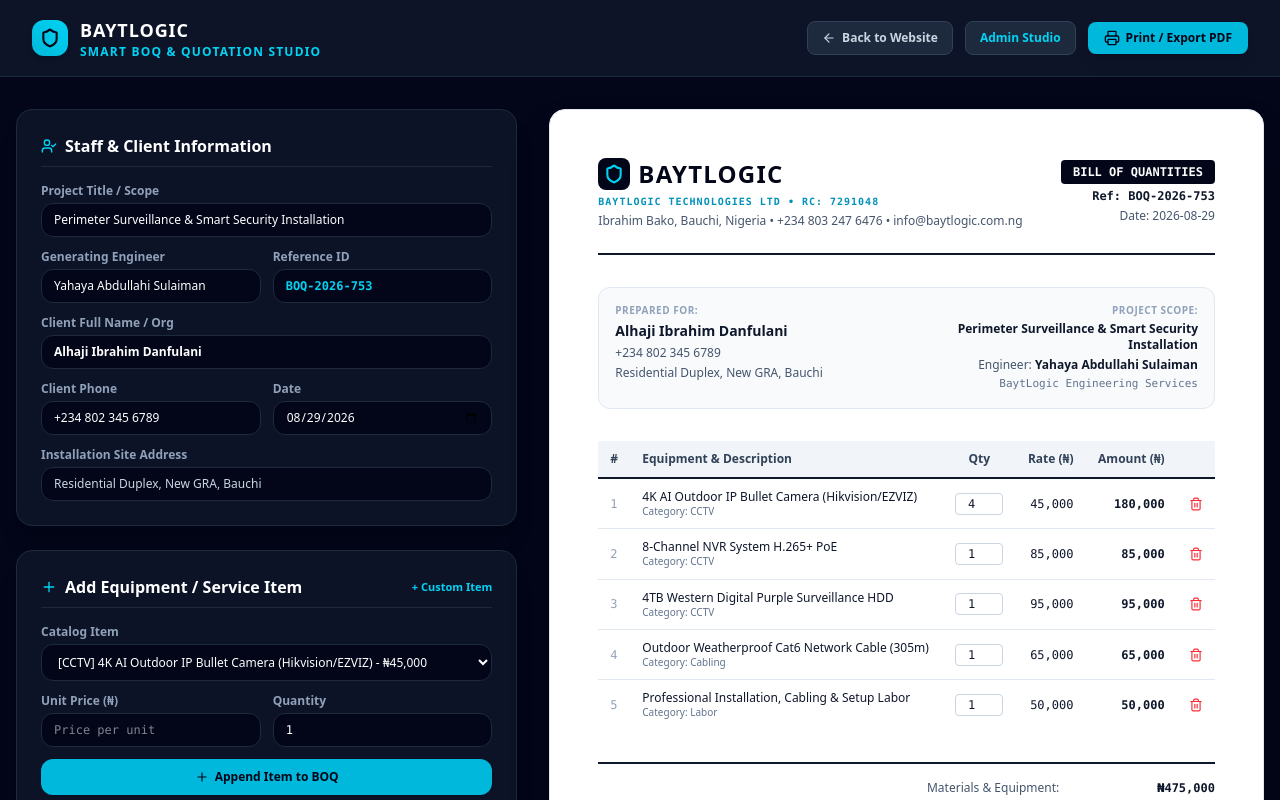
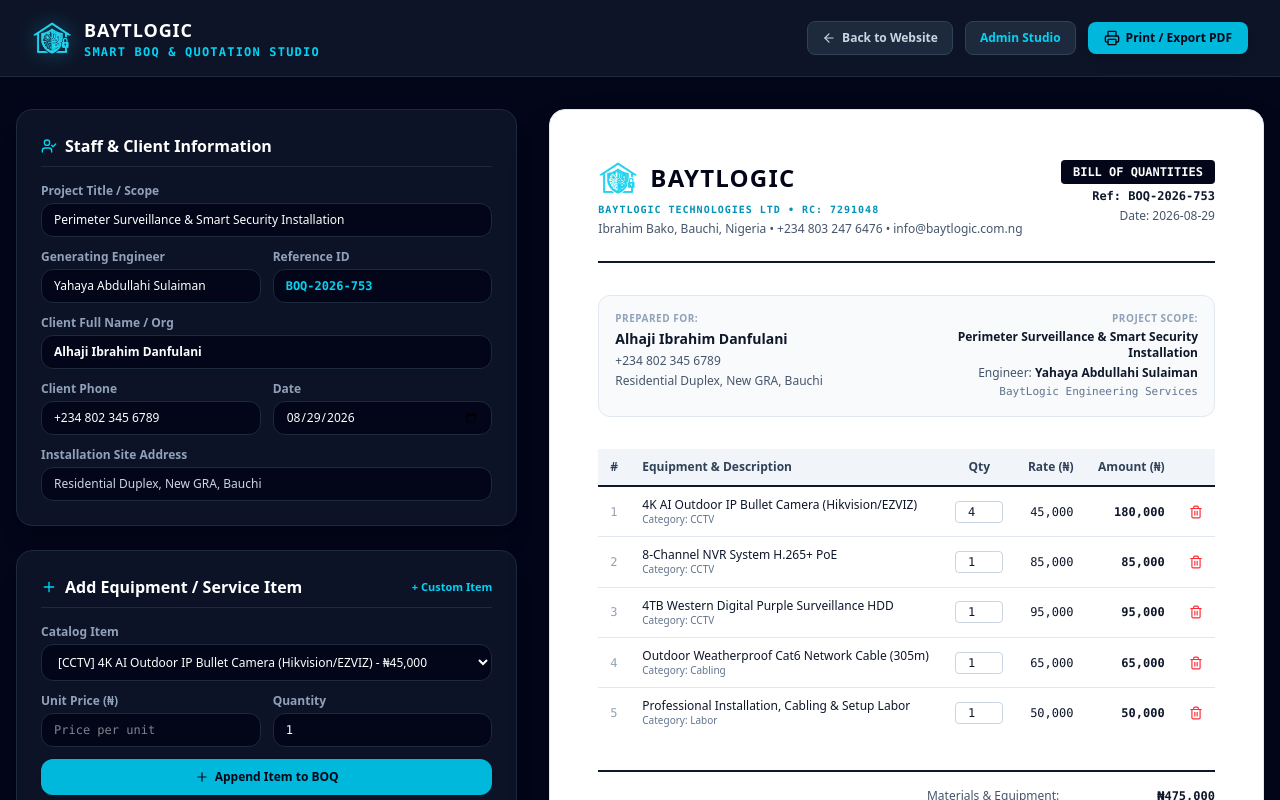
Before and after one commit to abu-ruqayyah/baytlogic-v2, a Next.js app: page /boq in a window 1280 px wide. Shown: the top 800 px of the page. Built offline with nearby package versions, Linux system fonts and the light colour scheme.

Commit message:
fix: integrate official BaytLogic institutional logos and watermarks across all pages and certificates

```diff
--- a/app/admin/page.tsx
+++ b/app/admin/page.tsx
@@ -135,13 +135,15 @@
       {/* Admin Header */}
       <header className="bg-slate-900/90 backdrop-blur-md border-b border-slate-800 sticky top-0 z-50 py-3.5 px-4 sm:px-8">
         <div className="max-w-7xl mx-auto flex flex-wrap items-center justify-between gap-4">
-          <Link href="/" className="flex items-center gap-3 hover:opacity-90 transition">
-            <div className="w-9 h-9 rounded-xl bg-gradient-to-tr from-cyan-500 to-cyan-400 flex items-center justify-center shadow-md">
-              <Shield className="w-5 h-5 text-slate-950 stroke-[2.5]" />
-            </div>
+          <Link href="/" className="flex items-center gap-3 hover:opacity-90 transition group">
+            <img
+              src="/assets/baytlogic-icon-cyan.png"
+              alt="BaytLogic Logo"
+              className="w-10 h-10 object-contain drop-shadow-[0_0_10px_rgba(34,211,238,0.4)] group-hover:scale-105 transition-transform duration-300"
+            />
             <div>
               <span className="font-extrabold text-lg tracking-wider text-white">BAYTLOGIC</span>
-              <span className="text-xs text-cyan-400 block font-semibold tracking-widest uppercase">Admin Management Studio</span>
+              <span className="text-xs text-cyan-400 block font-semibold tracking-widest uppercase font-mono">Admin Management Studio</span>
             </div>
           </Link>
 
--- a/app/boq/page.tsx
+++ b/app/boq/page.tsx
@@ -130,13 +130,15 @@
       {/* Top Bar (Hidden on Print) */}
       <header className="no-print bg-slate-900/90 backdrop-blur-md border-b border-slate-800 sticky top-0 z-50 py-4 px-4 sm:px-8">
         <div className="max-w-7xl mx-auto flex flex-wrap items-center justify-between gap-4">
-          <Link href="/" className="flex items-center gap-3 hover:opacity-90 transition">
-            <div className="w-9 h-9 rounded-xl bg-gradient-to-tr from-cyan-500 to-cyan-400 flex items-center justify-center shadow-md">
-              <Shield className="w-5 h-5 text-slate-950 stroke-[2.5]" />
-            </div>
+          <Link href="/" className="flex items-center gap-3 hover:opacity-90 transition group">
+            <img
+              src="/assets/baytlogic-icon-cyan.png"
+              alt="BaytLogic Logo"
+              className="w-10 h-10 object-contain drop-shadow-[0_0_10px_rgba(34,211,238,0.4)] group-hover:scale-105 transition-transform duration-300"
+            />
             <div>
               <span className="font-extrabold text-lg tracking-wider text-white">BAYTLOGIC</span>
-              <span className="text-xs text-cyan-400 block font-semibold tracking-widest uppercase">Smart BOQ & Quotation Studio</span>
+              <span className="text-xs text-cyan-400 block font-semibold tracking-widest uppercase font-mono">Smart BOQ & Quotation Studio</span>
             </div>
           </Link>
 
@@ -373,10 +375,12 @@
             {/* Header / Institutional Branding */}
             <div className="flex flex-wrap items-start justify-between gap-6 pb-6 border-b-2 border-slate-900">
               <div className="space-y-1">
-                <div className="flex items-center gap-2">
-                  <div className="w-8 h-8 rounded-lg bg-slate-950 flex items-center justify-center text-white">
-                    <Shield className="w-5 h-5 text-cyan-400 stroke-[2.5]" />
-                  </div>
+                <div className="flex items-center gap-3">
+                  <img
+                    src="/assets/baytlogic-icon-cyan.png"
+                    alt="BaytLogic Logo"
+                    className="w-10 h-10 object-contain"
+                  />
                   <h1 className="text-2xl font-extrabold tracking-wider text-slate-950">BAYTLOGIC</h1>
                 </div>
                 <p className="text-[10px] font-bold uppercase tracking-widest text-cyan-600 font-mono">
--- a/app/card/page.tsx
+++ b/app/card/page.tsx
@@ -134,9 +134,11 @@
           className="mb-8 flex justify-center items-center gap-2.5 cursor-pointer"
           onClick={() => (window.location.href = '/')}
         >
-          <div className="w-10 h-10 rounded-xl bg-gradient-to-tr from-cyan-500 to-cyan-400 flex items-center justify-center shadow-lg shadow-cyan-500/20">
-            <Shield className="w-5 h-5 text-zinc-950 stroke-[2]" />
-          </div>
+          <img
+            src="/assets/baytlogic-icon-cyan.png"
+            alt="BaytLogic Logo"
+            className="w-10 h-10 object-contain drop-shadow-[0_0_12px_rgba(34,211,238,0.4)]"
+          />
           <div className="text-left">
             <span className="font-extrabold text-white text-lg tracking-tight block leading-none">BAYTLOGIC</span>
             <span className="text-[10px] text-cyan-400 tracking-widest uppercase font-bold font-mono">TECHNOLOGIES</span>
--- a/app/certificate/page.tsx
+++ b/app/certificate/page.tsx
@@ -262,12 +262,23 @@
             <div className="border border-[#0f2847] p-1.5 h-full relative">
               <div className="border-[1.5px] border-[#c59b27] p-6 sm:p-8 h-full flex flex-col justify-between relative bg-transparent">
 
+                {/* Watermark */}
+                <div className="absolute inset-0 flex items-center justify-center pointer-events-none z-0">
+                  <img
+                    src="/assets/new_projects/logo.png"
+                    alt="BaytLogic Watermark"
+                    className="w-72 sm:w-80 h-auto object-contain opacity-[0.04] grayscale"
+                  />
+                </div>
+
                 {/* 1. Header: BaytLogic Logo & Institutional Branding */}
-                <div className="text-center space-y-1">
+                <div className="text-center space-y-1 relative z-10">
                   <div className="flex justify-center items-center pb-1">
-                    <div className="w-12 h-12 rounded-xl bg-gradient-to-tr from-cyan-600 to-cyan-500 flex items-center justify-center shadow-md">
-                      <ShieldCheck className="w-7 h-7 text-white stroke-[2.5]" />
-                    </div>
+                    <img
+                      src="/assets/new_projects/logo.png"
+                      alt="Official BaytLogic Logo"
+                      className="h-14 sm:h-16 w-auto object-contain mx-auto"
+                    />
                   </div>
                   <h2 className="font-sans text-xl sm:text-2xl font-black tracking-[0.2em] text-[#0f2847] uppercase">
                     BAYTLOGIC TECHNOLOGIES
--- a/app/dashboard/invoices/InvoiceDashboardClient.tsx
+++ b/app/dashboard/invoices/InvoiceDashboardClient.tsx
@@ -183,11 +183,13 @@
       {/* DASHBOARD HEADER */}
       <header className="no-print bg-zinc-900/80 border-b border-zinc-800 py-4 px-6 sticky top-0 backdrop-blur-md z-30 flex justify-between items-center">
         <div className="flex items-center gap-2.5">
-          <div className="w-8 h-8 rounded-lg bg-cyan-500 flex items-center justify-center">
-            <Shield className="w-4 h-4 text-zinc-950 stroke-[2.5]" />
-          </div>
+          <img
+            src="/assets/baytlogic-icon-cyan.png"
+            alt="BaytLogic Logo"
+            className="w-8 h-8 object-contain drop-shadow-[0_0_8px_rgba(34,211,238,0.4)]"
+          />
           <div>
-            <span className="font-extrabold text-sm tracking-tight block leading-none">BAYTLOGIC</span>
+            <span className="font-extrabold text-sm tracking-tight block leading-none text-white">BAYTLOGIC</span>
             <span className="text-[8px] text-cyan-400 tracking-widest uppercase font-bold font-mono">STAFF PORTAL</span>
           </div>
         </div>
--- a/app/dashboard/login/page.tsx
+++ b/app/dashboard/login/page.tsx
@@ -75,9 +75,11 @@
       <div className="max-w-md w-full relative z-10">
 
         <div className="mb-8 flex justify-center items-center gap-3">
-          <div className="w-12 h-12 rounded-xl bg-gradient-to-tr from-cyan-500 to-cyan-400 flex items-center justify-center shadow-lg shadow-cyan-500/20">
-            <Shield className="w-6 h-6 text-zinc-950 stroke-[2.5]" />
-          </div>
+          <img
+            src="/assets/baytlogic-icon-cyan.png"
+            alt="BaytLogic Logo"
+            className="w-12 h-12 object-contain drop-shadow-[0_0_15px_rgba(34,211,238,0.4)]"
+          />
           <div className="text-left">
             <span className="font-extrabold text-white text-xl tracking-tight block leading-none">BAYTLOGIC</span>
             <span className="text-[11px] text-cyan-400 tracking-widest uppercase font-bold font-mono">TECHNOLOGIES</span>
--- a/app/page.tsx
+++ b/app/page.tsx
@@ -71,9 +71,11 @@
       <header className="sticky top-0 z-50 w-full border-b border-slate-800/80 bg-slate-900/85 backdrop-blur-xl transition-all duration-300">
         <div className="max-w-7xl mx-auto px-4 sm:px-6 lg:px-8 h-20 flex items-center justify-between">
           <a href="#" className="flex items-center gap-3 group">
-            <div className="w-10 h-10 rounded-xl bg-gradient-to-tr from-cyan-500 to-cyan-400 flex items-center justify-center shadow-lg shadow-cyan-500/20 transition-transform duration-300 group-hover:scale-105">
-              <Shield className="w-5 h-5 text-slate-950 stroke-[2]" />
-            </div>
+            <img
+              src="/assets/baytlogic-icon-cyan.png"
+              alt="BaytLogic Logo"
+              className="w-10 h-10 object-contain drop-shadow-[0_0_12px_rgba(34,211,238,0.4)] transition-transform duration-300 group-hover:scale-105"
+            />
             <div className="flex flex-col">
               <span className="font-extrabold text-white text-xl tracking-wider">BAYTLOGIC</span>
               <div className="flex items-center gap-1.5 -mt-0.5">
@@ -819,9 +821,12 @@
       <footer className="bg-slate-950 py-12 text-center text-slate-400 text-sm border-t border-slate-800/80">
         <div className="max-w-7xl mx-auto px-4 flex flex-col items-center justify-center space-y-4">
           <a href="#" className="inline-block hover:opacity-90 transition">
-            <span className="font-extrabold text-white text-2xl tracking-wider">BAYTLOGIC</span>
+            <img
+              src="/assets/baytlogic-logo-cyan.png"
+              alt="BaytLogic Technologies - Where Intelligence Meets Security"
+              className="h-16 w-auto object-contain mx-auto drop-shadow-[0_0_15px_rgba(34,211,238,0.25)]"
+            />
           </a>
-          <p className="text-xs text-slate-400 max-w-md tracking-wider font-medium font-mono">Where Intelligence Meets Security</p>
 
           <div className="flex flex-wrap justify-center gap-6 text-xs text-slate-400 font-semibold pt-2">
             <a href="/verify" className="hover:text-cyan-400 transition flex items-center gap-1"><ShieldCheck className="w-3.5 h-3.5 text-emerald-400" /> Verify Certificate</a>
--- a/app/verify/page.tsx
+++ b/app/verify/page.tsx
@@ -70,13 +70,15 @@
       {/* Header */}
       <header className="bg-slate-900/80 backdrop-blur-md border-b border-slate-800 sticky top-0 z-50 py-4 px-4 sm:px-8">
         <div className="max-w-7xl mx-auto flex items-center justify-between">
-          <Link href="/" className="flex items-center gap-3 hover:opacity-90 transition">
-            <div className="w-9 h-9 rounded-xl bg-gradient-to-tr from-cyan-500 to-cyan-400 flex items-center justify-center shadow-md">
-              <ShieldCheck className="w-5 h-5 text-slate-950 stroke-[2.5]" />
-            </div>
+          <Link href="/" className="flex items-center gap-3 hover:opacity-90 transition group">
+            <img
+              src="/assets/baytlogic-icon-cyan.png"
+              alt="BaytLogic Logo"
+              className="w-10 h-10 object-contain drop-shadow-[0_0_10px_rgba(34,211,238,0.4)] group-hover:scale-105 transition-transform duration-300"
+            />
             <div>
               <span className="font-extrabold text-lg tracking-wider text-white">BAYTLOGIC</span>
-              <span className="text-xs text-cyan-400 block font-semibold tracking-widest uppercase">Credential Authentication System</span>
+              <span className="text-xs text-cyan-400 block font-semibold tracking-widest uppercase font-mono">Credential Authentication System</span>
             </div>
           </Link>
 
```
